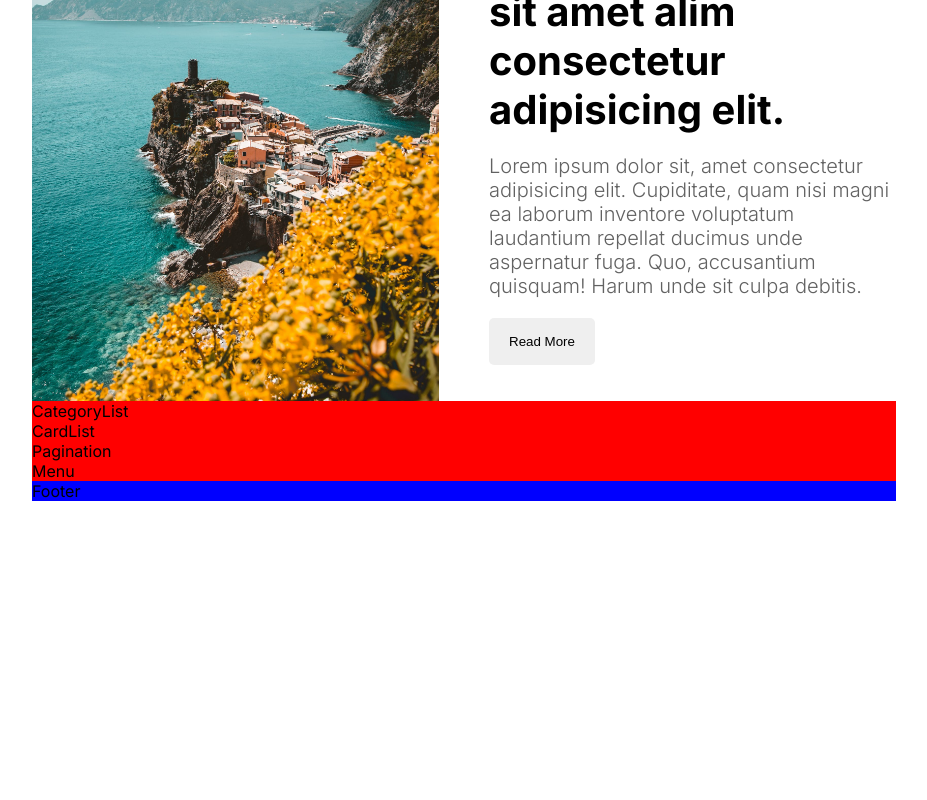
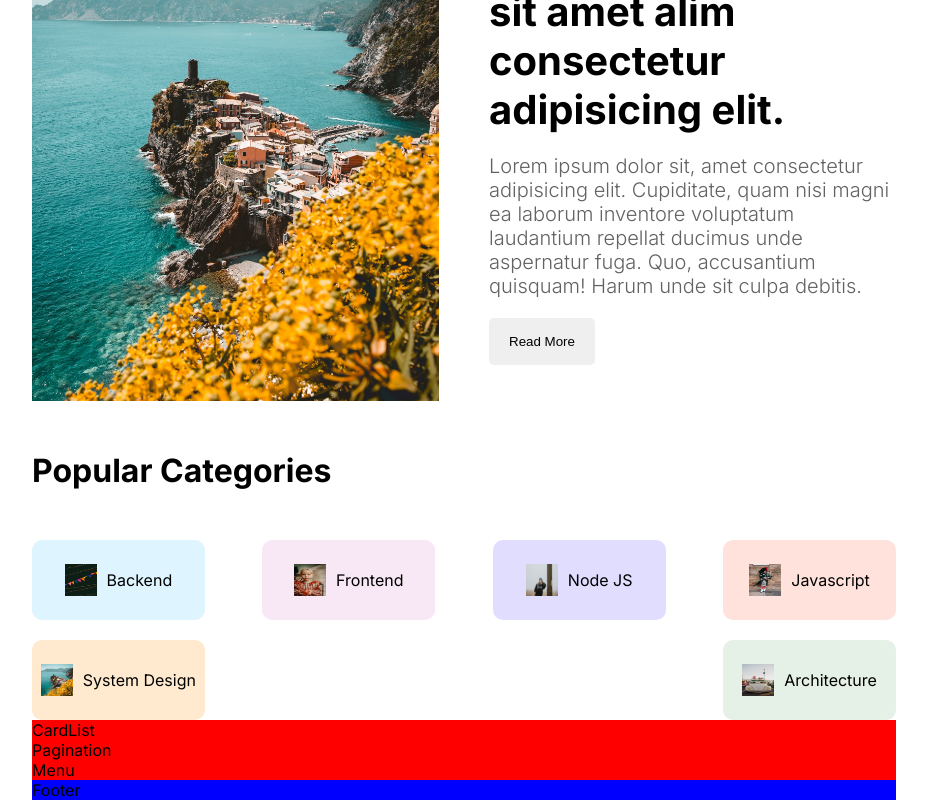
Before and after one commit to B0n-Echo/My_tech_blog, a Next.js app: page / in a window 1280 px wide. Shown: the part 550-1350 px from the top of the page, without its empty margins (176-1103 px from the left). Before the commit the page ends 1051 px from the top, so only its background shows below. Built offline with nearby package versions, Linux system fonts and the light colour scheme.

Commit message:
feat(nikhil): Addinf Category List component

```diff
--- a/src/components/categoryList/CategoryList.jsx
+++ b/src/components/categoryList/CategoryList.jsx
@@ -1,9 +1,69 @@
 import React from 'react'
 import styles from "./categoryList.module.css"
+import Link from 'next/link'
+import Image from 'next/image'
 
 function CategoryList() {
   return (
-    <div className={styles.container}>CategoryList</div>
+    <div className={styles.container}>
+      <h1 className={styles.title}>Popular Categories</h1>
+      <div className={styles.categories}>
+          <Link href="/blog?cat=backend" className={`${styles.category} ${styles.style}`}>
+          <Image
+          src="/style.png"
+          alt=""
+          width={32}
+          height={32}
+          />
+          Backend
+          </Link>
+          <Link href="/blog?cat=frontend" className={`${styles.category} ${styles.fashion}`}>
+          <Image
+          src="/fashion.png"
+          alt=""
+          width={32}
+          height={32}
+          />
+          Frontend
+          </Link>
+          <Link href="/blog?cat=node" className={`${styles.category} ${styles.coding}`}>
+          <Image
+          src="/coding.png"
+          alt=""
+          width={32}
+          height={32}
+          />
+          Node JS
+          </Link>
+          <Link href="/blog?cat=js" className={`${styles.category} ${styles.travel}`}>
+          <Image
+          src="/travel.png"
+          alt=""
+          width={32}
+          height={32}
+          />
+          Javascript
+          </Link>
+          <Link href="/blog?cat=design" className={`${styles.category} ${styles.culture}`}>
+          <Image
+          src="/culture.png"
+          alt=""
+          width={32}
+          height={32}
+          />
+          System Design
+          </Link>
+          <Link href="/blog?cat=architecture" className={`${styles.category} ${styles.food}`}>
+          <Image
+          src="/food.png"
+          alt=""
+          width={32}
+          height={32}
+          />
+          Architecture
+          </Link>
+      </div>
+    </div>
   )
 }
 
--- a/src/components/categoryList/categoryList.module.css
+++ b/src/components/categoryList/categoryList.module.css
@@ -1,3 +1,73 @@
-.container{
-  background-color: red;
+.container {
 }
+
+.title {
+  margin: 50px 0px;
+}
+
+.categories {
+  display: flex;
+  flex-wrap: wrap;
+  justify-content: space-between;
+  gap: 20px;
+}
+
+.category {
+  display: flex;
+  align-items: center;
+  gap: 10px;
+  text-transform: capitalize;
+  width: 15%;
+  height: 80px;
+  justify-content: center;
+  border-radius: 10px;
+}
+
+.category.style {
+  background-color: #57c4ff31;
+}
+
+.category.fashion {
+  background-color: #da85c731;
+}
+
+.category.food {
+  background-color: #7fb88133;
+}
+
+.category.travel {
+  background-color: #ff795736;
+}
+
+.category.culture {
+  background-color: #ffb04f45;
+}
+
+.category.coding {
+  background-color: #5e4fff31;
+}
+
+.image {
+  border-radius: 50%;
+}
+
+@media screen and (max-width: 1280px) {
+  .category {
+    width: 20%;
+  }
+}
+@media screen and (max-width: 1024px) {
+  .category {
+    width: 25%;
+  }
+}
+@media screen and (max-width: 768px) {
+  .category {
+    width: 45%;
+  }
+}
+@media screen and (max-width: 640px) {
+  .category {
+    width: 100%;
+  }
+}
```
